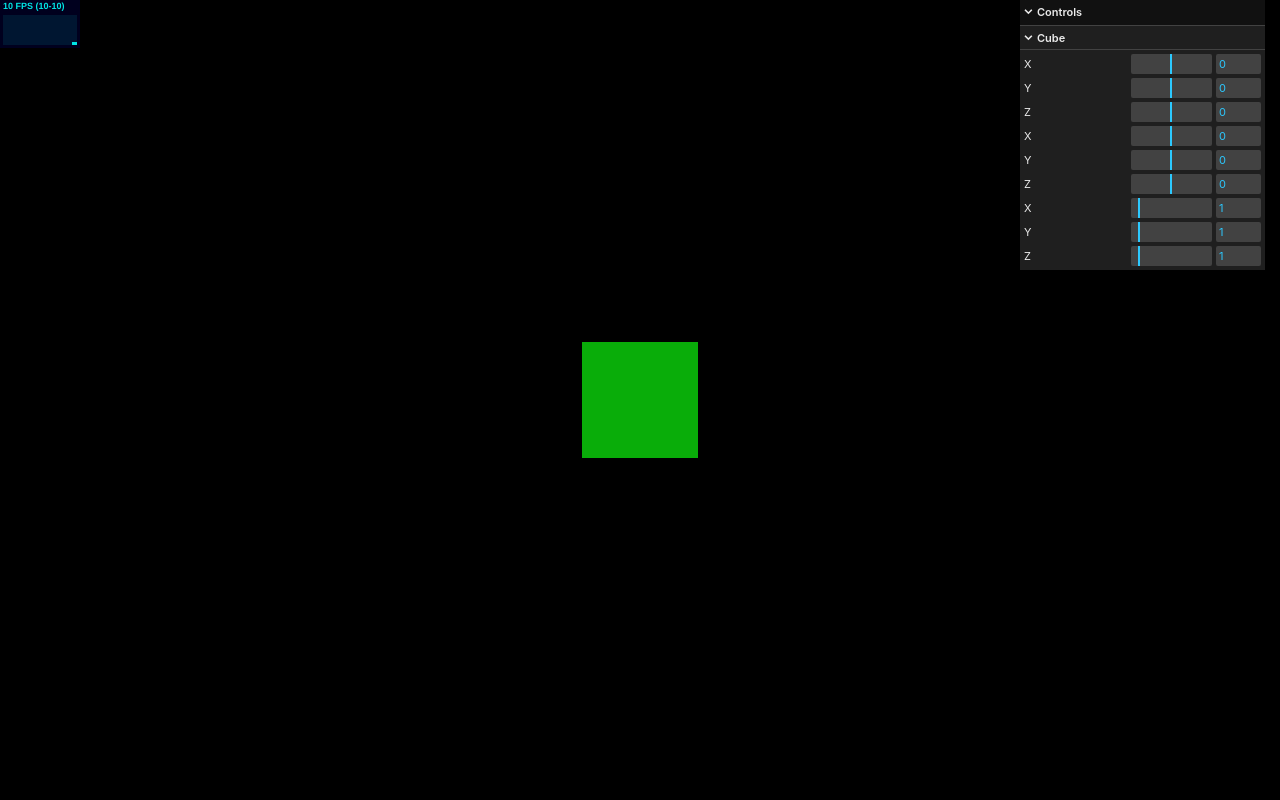
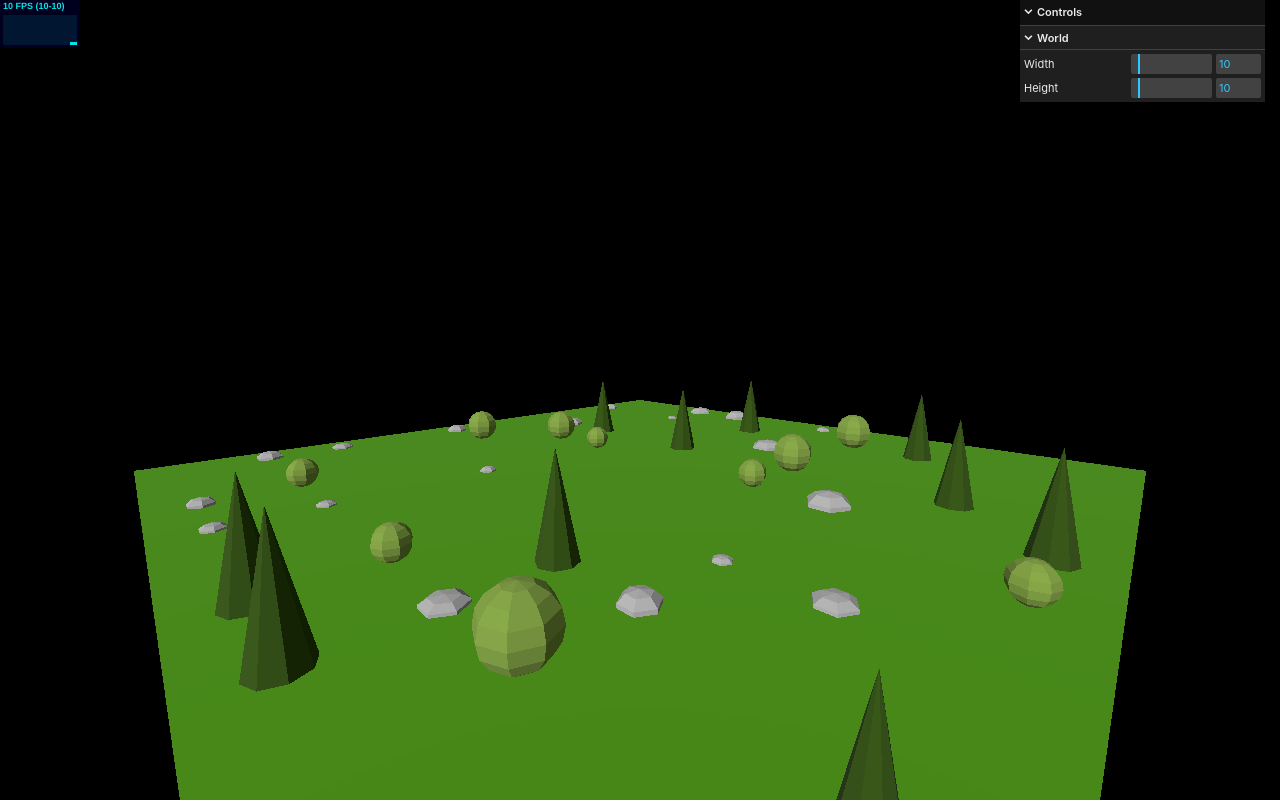
Before and after one commit to PixelRhino/threejs-rpg, a website built with Vite: page index.html in a window 1280 px wide. Built offline with nearby package versions, Linux system fonts and the light colour scheme; animation ran at ten frames a second.

Commit message:
world gen

```diff
--- a/index.html
+++ b/index.html
@@ -2,12 +2,12 @@
 <html lang="en">
 	<head>
 		<meta charset="utf-8">
-		<title>My first three.js app</title>
+		<title>RPG</title>
 		<style>
 			body { margin: 0; }
 		</style>
 	</head>
 	<body>
-		<script type="module" src="/main.js"></script>
+		<script type="module" src="/src/main.js"></script>
 	</body>
 </html>
--- a/main.js
+++ /dev/null
@@ -1,61 +0,0 @@
-import * as THREE from 'three';
-import { OrbitControls } from 'three/addons/controls/OrbitControls.js';
-import Stats from 'three/examples/jsm/libs/stats.module.js';
-import { GUI } from 'three/examples/jsm/libs/lil-gui.module.min.js';
-
-const gui = new GUI();
-
-const stats = new Stats();
-document.body.appendChild(stats.dom);
-
-const renderer = new THREE.WebGLRenderer();
-renderer.setSize( window.innerWidth, window.innerHeight );
-renderer.setAnimationLoop( animate );
-document.body.appendChild( renderer.domElement );
-
-const scene = new THREE.Scene();
-const camera = new THREE.PerspectiveCamera( 75, window.innerWidth / window.innerHeight, 0.1, 1000 );
-const controls = new OrbitControls( camera, renderer.domElement );
-
-const sun = new THREE.DirectionalLight();
-sun.position.set( 1, 2, 3);
-scene.add( sun );
-
-const ambientLight = new THREE.AmbientLight();
-ambientLight.intensity = 0.5;
-scene.add( ambientLight );
-
-const geometry = new THREE.BoxGeometry( 1, 1, 1 );
-const material = new THREE.MeshStandardMaterial( { color: 0x00ff00 } );
-const cube = new THREE.Mesh( geometry, material );
-scene.add( cube );
-
-camera.position.z = 5;
-controls.update();
-
-function animate() {
-	renderer.render( scene, camera );
-    controls.update();
-    stats.update();
-}
-
-window.addEventListener('resize', onWindowResize, false);
-function onWindowResize() {
-  camera.aspect = window.innerWidth / window.innerHeight;
-  camera.updateProjectionMatrix();
-  renderer.setSize(window.innerWidth, window.innerHeight);
-  controls.update();
-}
-
-
-const folder = gui.addFolder('Cube');
-folder.add(cube.position, 'x', -10, 10, 0.1).name('X');
-folder.add(cube.position, 'y', -10, 10, 0.1).name('Y');
-folder.add(cube.position, 'z', -10, 10, 0.1).name('Z');
-folder.add(cube.rotation, 'x', -Math.PI, Math.PI, 0.1).name('X');
-folder.add(cube.rotation, 'y', -Math.PI, Math.PI, 0.1).name('Y');
-folder.add(cube.rotation, 'z', -Math.PI, Math.PI, 0.1).name('Z');
-
-folder.add(cube.scale, 'x', 0.1, 10, 0.1).name('X');
-folder.add(cube.scale, 'y', 0.1, 10, 0.1).name('Y');
-folder.add(cube.scale, 'z', 0.1, 10, 0.1).name('Z');
--- /dev/null
+++ b/src/main.js
@@ -0,0 +1,66 @@
+import * as THREE from 'three';
+import { OrbitControls } from 'three/addons/controls/OrbitControls.js';
+import Stats from 'three/examples/jsm/libs/stats.module.js';
+import { GUI } from 'three/examples/jsm/libs/lil-gui.module.min.js';
+import { World } from './world.js';
+
+const gui = new GUI();
+
+const stats = new Stats();
+document.body.appendChild(stats.dom);
+
+const renderer = new THREE.WebGLRenderer();
+renderer.setSize(window.innerWidth, window.innerHeight);
+renderer.setAnimationLoop(animate);
+document.body.appendChild(renderer.domElement);
+
+const scene = new THREE.Scene();
+const camera = new THREE.PerspectiveCamera(
+    75,
+    window.innerWidth / window.innerHeight,
+    0.1,
+    1000
+);
+const controls = new OrbitControls(camera, renderer.domElement);
+
+const world = new World(10, 10);
+scene.add(world);
+
+const sun = new THREE.DirectionalLight();
+sun.intensity = 3;
+sun.position.set(1, 2, 3);
+scene.add(sun);
+
+const ambientLight = new THREE.AmbientLight();
+ambientLight.intensity = 0.5;
+scene.add(ambientLight);
+
+camera.position.set(10, 2, 10);
+controls.update();
+
+function animate() {
+    renderer.render(scene, camera);
+    controls.update();
+    stats.update();
+}
+
+window.addEventListener('resize', onWindowResize, false);
+function onWindowResize() {
+    camera.aspect = window.innerWidth / window.innerHeight;
+    camera.updateProjectionMatrix();
+    renderer.setSize(window.innerWidth, window.innerHeight);
+    controls.update();
+}
+
+const worldFolder = gui.addFolder('World');
+worldFolder.add(world, 'width', 1, 100, 1).name('Width');
+worldFolder.add(world, 'height', 1, 100, 1).name('Height');
+worldFolder.onChange(function () {
+    world.createTerrain();
+    world.trees.clear();
+    world.rocks.clear();
+    world.bushes.clear();
+    world.createTrees();
+    world.createRocks();
+    world.createBushes();
+});
--- /dev/null
+++ b/src/world.js
@@ -0,0 +1,154 @@
+import * as THREE from 'three';
+
+export class World extends THREE.Mesh {
+    #objectMap = new Map();
+
+    constructor(width, height) {
+        super();
+
+        this.width = width;
+        this.height = height;
+        this.treeCount = 10;
+        this.rockCount = 20;
+        this.bushCount = 10;
+
+        this.createTerrain();
+        this.createTrees();
+        this.createRocks();
+        this.createBushes();
+    }
+
+    createTerrain() {
+        if (this.terrain) {
+            this.terrain.geometry.dispose();
+            this.terrain.material.dispose();
+            this.remove(this.terrain);
+        }
+
+        const terrainGeometry = new THREE.PlaneGeometry(
+            this.width,
+            this.height,
+            this.width,
+            this.height
+        );
+        const terrainMaterial = new THREE.MeshStandardMaterial({
+            color: 0x50a000,
+        });
+
+        this.terrain = new THREE.Mesh(terrainGeometry, terrainMaterial);
+
+        this.terrain.rotation.x = -Math.PI / 2;
+        this.terrain.position.set(this.width / 2, 0, this.height / 2);
+
+        this.add(this.terrain);
+    }
+
+    createTrees() {
+        const treeRadius = 0.2;
+        const treeHeight = 1;
+
+        const treeGeometry = new THREE.ConeGeometry(treeRadius, treeHeight, 8);
+        const treeMaterial = new THREE.MeshStandardMaterial({
+            color: 0x305100,
+            flatShading: true,
+        });
+
+        this.trees = new THREE.Group();
+        this.add(this.trees);
+
+        for (let i = 0; i < this.treeCount; i++) {
+            const position = new THREE.Vector2(
+                Math.floor(this.width * Math.random()),
+                Math.floor(this.height * Math.random())
+            );
+            if (this.#objectMap.has(`${position.x},${position.y}`)) {
+                i--;
+                continue;
+            }
+
+            const treeMesh = new THREE.Mesh(treeGeometry, treeMaterial);
+
+            treeMesh.position.set(
+                position.x + 0.5,
+                treeHeight / 2,
+                position.y + 0.5
+            );
+            this.trees.add(treeMesh);
+            this.#objectMap.set(`${position.x},${position.y}`, treeMesh);
+        }
+    }
+
+    createRocks() {
+        const minRockRadius = 0.1;
+        const maxRockRadius = 0.3;
+        const minRockHeight = 0.4;
+        const maxRockHeight = 0.7;
+
+        const rockMaterial = new THREE.MeshStandardMaterial({
+            color: 0xb0b0b0,
+            flatShading: true,
+        });
+
+        this.rocks = new THREE.Group();
+        this.add(this.rocks);
+
+        for (let i = 0; i < this.rockCount; i++) {
+            const position = new THREE.Vector2(
+                Math.floor(this.width * Math.random()),
+                Math.floor(this.height * Math.random())
+            );
+            if (this.#objectMap.has(`${position.x},${position.y}`)) {
+                i--;
+                continue;
+            }
+
+            const radius =
+                Math.random() * (maxRockRadius - minRockRadius) + minRockRadius;
+            const height =
+                Math.random() * (maxRockHeight - minRockHeight) + minRockHeight;
+            const rockGeometry = new THREE.SphereGeometry(radius, 6, 5);
+
+            const rockMesh = new THREE.Mesh(rockGeometry, rockMaterial);
+
+            rockMesh.position.set(position.x + 0.5, 0, position.y + 0.5);
+            rockMesh.scale.y = height;
+
+            this.rocks.add(rockMesh);
+            this.#objectMap.set(`${position.x},${position.y}`, rockMesh);
+        }
+    }
+
+    createBushes() {
+        const minBushRadius = 0.1;
+        const maxBushRadius = 0.3;
+
+        const bushMaterial = new THREE.MeshStandardMaterial({
+            color: 0x80a040,
+            flatShading: true,
+        });
+
+        this.bushes = new THREE.Group();
+        this.add(this.bushes);
+
+        for (let i = 0; i < this.bushCount; i++) {
+            const position = new THREE.Vector2(
+                Math.floor(this.width * Math.random()),
+                Math.floor(this.height * Math.random())
+            );
+            if (this.#objectMap.has(`${position.x},${position.y}`)) {
+                i--;
+                continue;
+            }
+
+            const radius =
+                Math.random() * (maxBushRadius - minBushRadius) + minBushRadius;
+            const bushGeometry = new THREE.SphereGeometry(radius, 8, 8);
+
+            const bushMesh = new THREE.Mesh(bushGeometry, bushMaterial);
+
+            bushMesh.position.set(position.x + 0.5, radius, position.y + 0.5);
+            this.bushes.add(bushMesh);
+            this.#objectMap.set(`${position.x},${position.y}`, bushMesh);
+        }
+    }
+}
```
Also changed, not shown: 1 other file.
